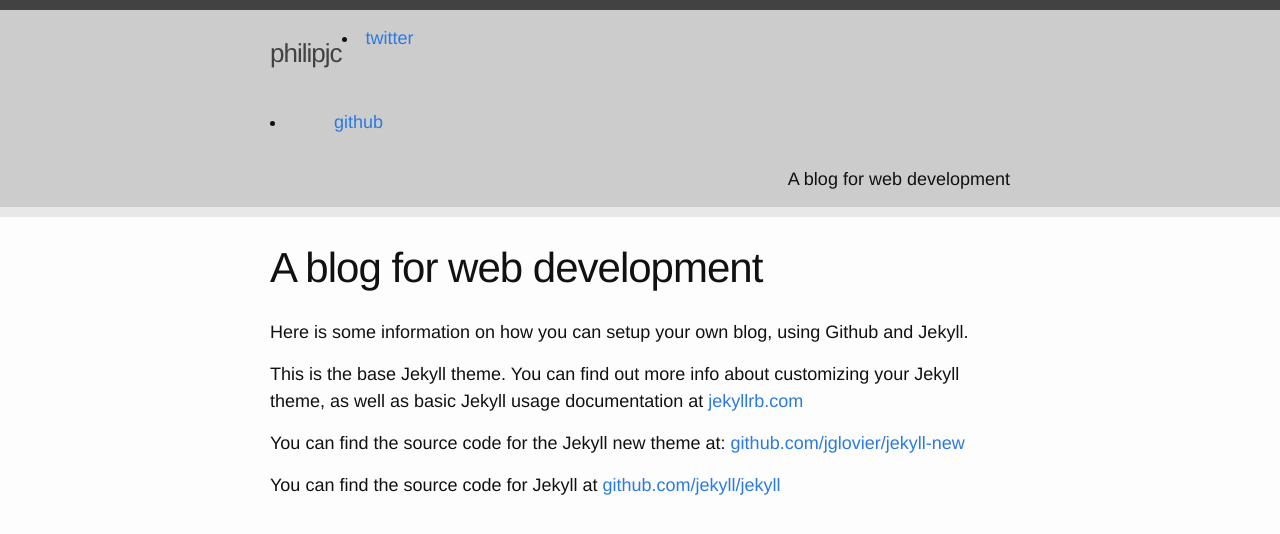
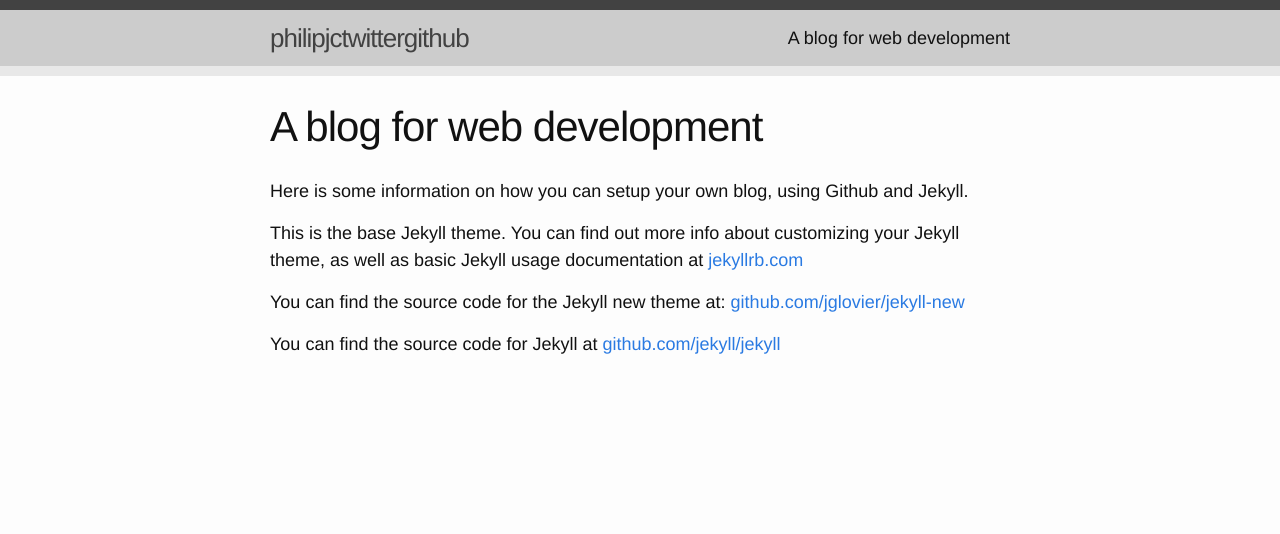
Before and after one commit to philipjc/old_philipjc, a Jekyll site: the page built from about.md, in a window 1280 px wide. Shown: the top 534 px of the page. Built offline with Jekyll 4.4.1, drawn with Linux system fonts in a browser that asks for light colours.

Commit message:
social link changes css6

```diff
--- a/_includes/header.html
+++ b/_includes/header.html
@@ -3,8 +3,8 @@
   <div class="wrapper">
 
     <a class="site-title" href="{{ site.baseurl }}/">{{ site.title }}</a>
-    <p><a href="https://twitter.com/_philipjc"><li>twitter</li></a></p>
-    <p><a class="social-link" href="https://github.com/philipjc"><li>github</li></a></p>
+    <a class="site-title" href="https://twitter.com/_philipjc">twitter</a>
+    <a class="site-title" class="social-link" href="https://github.com/philipjc">github</a>
 
     <nav class="site-nav">
       <a href="#" class="menu-icon">
```
